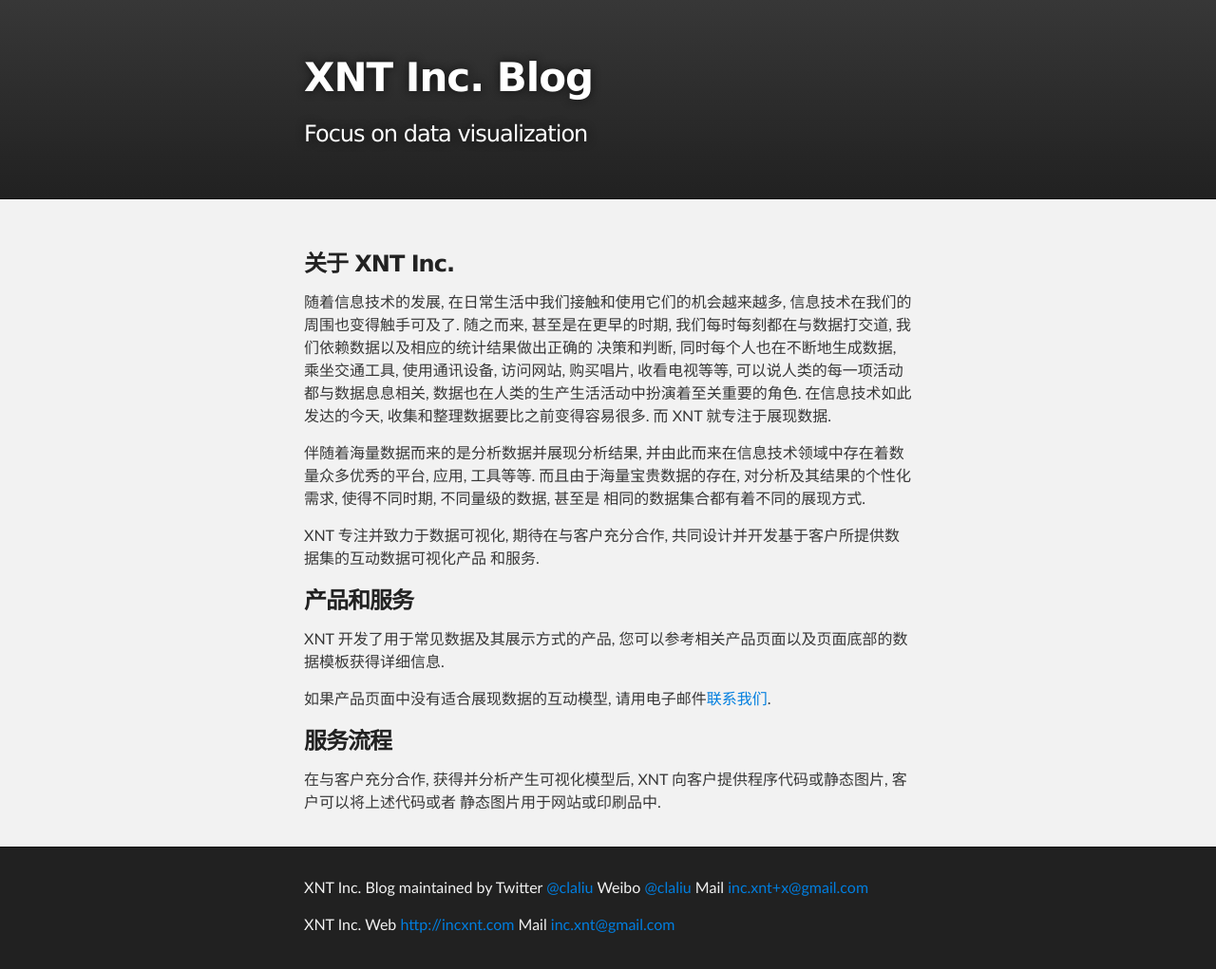
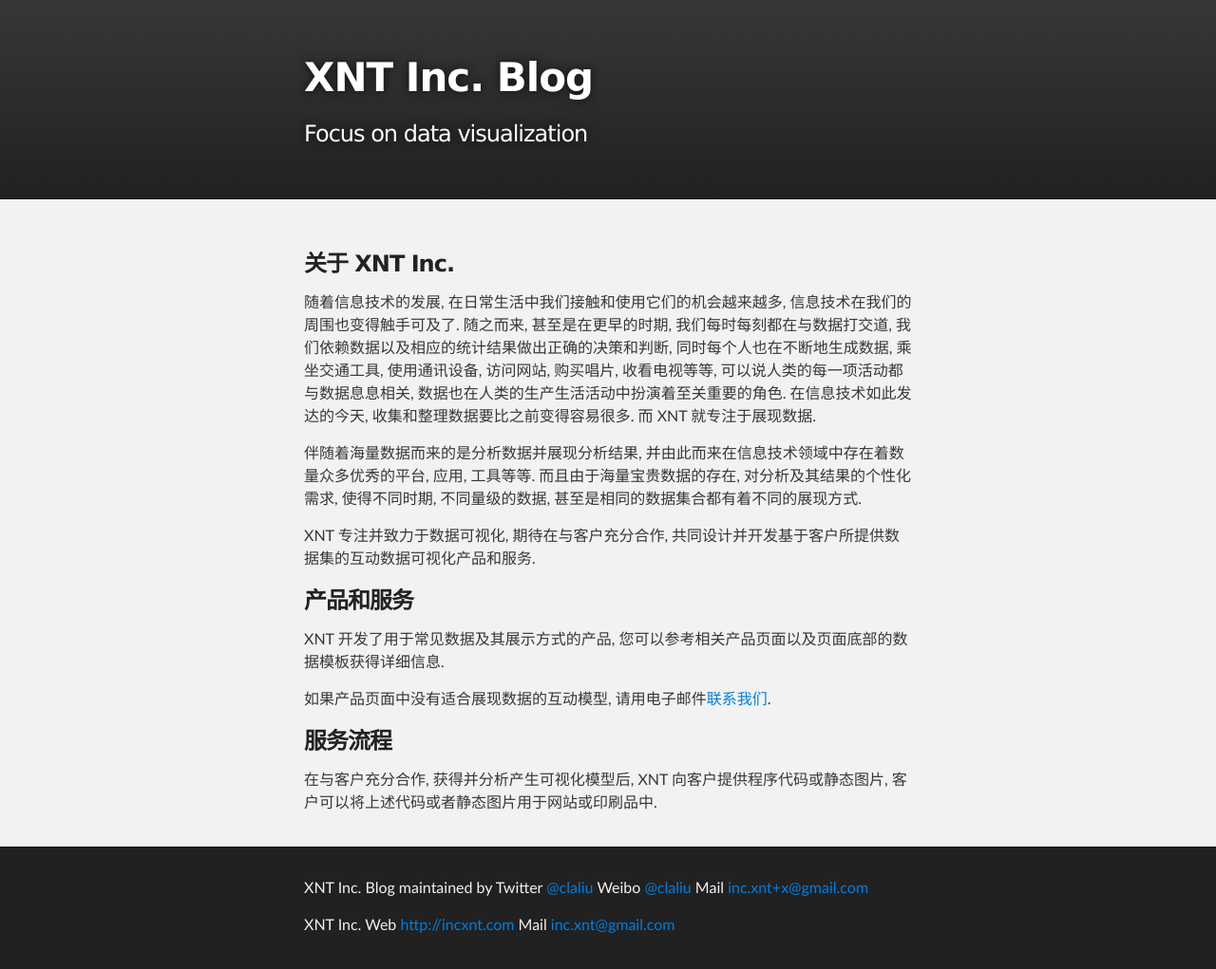
Before and after one commit to incxnt/xntblog, a plain HTML site: page 20121228-product-and-service.html in a window 1280 px wide. Shown: the whole page at 95% size. Drawn offline with Linux system fonts and the light colour scheme.

Commit message:
products

```diff
--- a/20121228-product-and-service.html
+++ b/20121228-product-and-service.html
@@ -22,25 +22,22 @@
 
         <h3>关于 XNT Inc.</h3>
           <p>随着信息技术的发展, 在日常生活中我们接触和使用它们的机会越来越多, 信息技术在我们的周围也变得触手可及了.
-          随之而来, 甚至是在更早的时期, 我们每时每刻都在与数据打交道, 我们依赖数据以及相应的统计结果做出正确的
-          决策和判断, 同时每个人也在不断地生成数据, 乘坐交通工具, 使用通讯设备, 访问网站, 购买唱片, 收看电视等等,
-          可以说人类的每一项活动都与数据息息相关, 数据也在人类的生产生活活动中扮演着至关重要的角色. 在信息技术如此
-          发达的今天, 收集和整理数据要比之前变得容易很多. 而 XNT 就专注于展现数据.</p>
+          随之而来, 甚至是在更早的时期, 我们每时每刻都在与数据打交道, 我们依赖数据以及相应的统计结果做出正确的决策和判断, 同时每个人也在不断地生成数据, 乘坐交通工具, 使用通讯设备, 访问网站, 购买唱片, 收看电视等等,
+          可以说人类的每一项活动都与数据息息相关, 数据也在人类的生产生活活动中扮演着至关重要的角色. 在信息技术如此发达的今天, 收集和整理数据要比之前变得容易很多. 而 XNT 就专注于展现数据.</p>
 
           <p>伴随着海量数据而来的是分析数据并展现分析结果, 并由此而来在信息技术领域中存在着数量众多优秀的平台, 应用,
-          工具等等. 而且由于海量宝贵数据的存在, 对分析及其结果的个性化需求, 使得不同时期, 不同量级的数据, 甚至是
-          相同的数据集合都有着不同的展现方式.</p>
+          工具等等. 而且由于海量宝贵数据的存在, 对分析及其结果的个性化需求, 使得不同时期, 不同量级的数据,
+          甚至是相同的数据集合都有着不同的展现方式.</p>
 
-          <p>XNT 专注并致力于数据可视化, 期待在与客户充分合作, 共同设计并开发基于客户所提供数据集的互动数据可视化产品
-          和服务.</p>
+          <p>XNT 专注并致力于数据可视化, 期待在与客户充分合作, 共同设计并开发基于客户所提供数据集的互动数据可视化产品和服务.</p>
 
           <h3>产品和服务</h3>
           <p>XNT 开发了用于常见数据及其展示方式的产品, 您可以参考相关产品页面以及页面底部的数据模板获得详细信息.</p>
           <p>如果产品页面中没有适合展现数据的互动模型, 请用电子邮件<a href="mailto:inc.xnt@gmail.com">联系我们</a>.</p>
 
           <h3>服务流程</h3>
-          <p>在与客户充分合作, 获得并分析产生可视化模型后, XNT 向客户提供程序代码或静态图片, 客户可以将上述代码或者
-            静态图片用于网站或印刷品中.</p>
+          <p>在与客户充分合作, 获得并分析产生可视化模型后, XNT 向客户提供程序代码或静态图片,
+            客户可以将上述代码或者静态图片用于网站或印刷品中.</p>
 
       </section>
     </div>
```
Also changed, not shown: index.html (+7 -10 lines).
